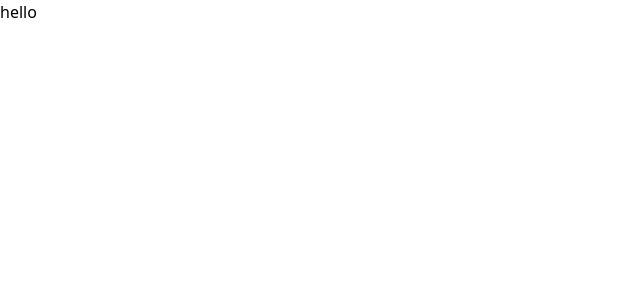
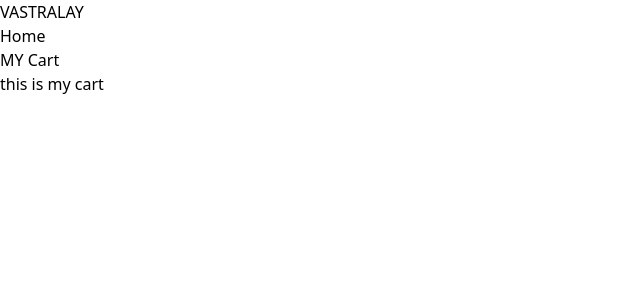
Before and after one commit to adarsh4489/shoping, a React (Vite) app: page /cart in a window 1280 px wide. Shown: the top 300 px of the page, without its empty margins (0-640 px from the left). Built offline with nearby package versions, Linux system fonts and the light colour scheme.

Commit message:
navbar is setuped and working

```diff
--- a/package.json
+++ b/package.json
@@ -13,7 +13,8 @@
     "@reduxjs/toolkit": "^2.3.0",
     "react": "^18.3.1",
     "react-dom": "^18.3.1",
-    "react-redux": "^9.1.2"
+    "react-redux": "^9.1.2",
+    "react-router-dom": "^6.28.0"
   },
   "devDependencies": {
     "@eslint/js": "^9.13.0",
--- a/src/App.jsx
+++ b/src/App.jsx
@@ -1,12 +1,25 @@
 
 import './App.css'
+import Navbar from './Components/Navbar'
+import { Routes, Route } from "react-router-dom";
+
+import Home from './Pages/Home';
+import Cart from './Pages/Cart';
 
 function App() {
 
   return (
     <div>
-      hello
+      <div>
+        <Navbar />
+      </div>
+      <Routes>
+        <Route path="/" element={<Home />} />
+
+        <Route path="/cart" element={<Cart />} />
+      </Routes>
     </div>
+
   )
 }
 
--- a/src/Components/Navbar.jsx
+++ b/src/Components/Navbar.jsx
@@ -1,11 +1,27 @@
 import React from 'react'
+import { NavLink } from 'react-router-dom'
 
 const Navbar = () => {
-  return (
-    <div>
+    return (
+        <div className='flex justify-between px-2 py-4 bg-slate-500 text white'>
 
-    </div>
-  )
+           <NavLink to="/">
+                <h2 className='text-2xl'>
+                    VASTRALAY
+                </h2>
+           </NavLink>
+
+           <NavLink to="/">
+                <h4 className='text-xl'>Home</h4>
+           </NavLink>
+           <NavLink to="/cart">
+            <h4 className='text-xl'>MY Cart</h4>
+
+           </NavLink>
+
+
+        </div>
+    )
 }
 
 export default Navbar
--- a/src/Pages/Cart.jsx
+++ b/src/Pages/Cart.jsx
@@ -3,7 +3,7 @@ import React from 'react'
 const Cart = () => {
   return (
     <div>
-
+      this is my cart
     </div>
   )
 }
--- a/src/Pages/Home.jsx
+++ b/src/Pages/Home.jsx
@@ -3,7 +3,7 @@ import React from 'react'
 const Home = () => {
   return (
     <div>
-
+      This is my home page
     </div>
   )
 }
--- a/src/main.jsx
+++ b/src/main.jsx
@@ -1,15 +1,18 @@
 import { StrictMode } from 'react';
-import { createRoot } from 'react-dom/client'; // You are importing this correctly
+import { createRoot } from 'react-dom/client';
 import './index.css';
 import App from './App.jsx';
 import { Provider } from 'react-redux';
 import { store } from './Redux/Store'; // Make sure this path is correct
+import { BrowserRouter } from 'react-router-dom'; // Import BrowserRouter
 
-const root = createRoot(document.getElementById('root')); // Use createRoot properly
+const root = createRoot(document.getElementById('root'));
 root.render(
   <StrictMode>
-    <Provider store={store}>
-      <App />
-    </Provider>
+    <BrowserRouter>
+      <Provider store={store}>
+        <App />
+      </Provider>
+    </BrowserRouter>
   </StrictMode>
 );
```
Also changed, not shown: 1 other file (tests, documents, lock files or other folders).
